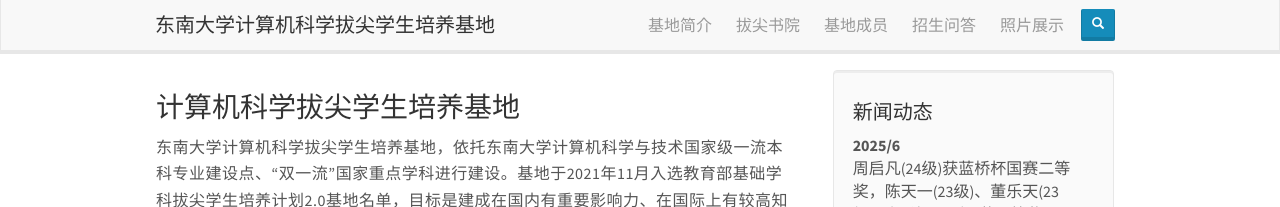
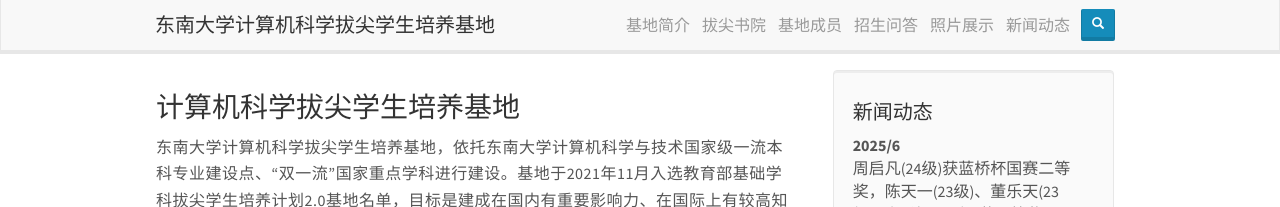
Before and after one commit to ChPu437/chpu437.github.io, a Jekyll site: the page built from _pages/home.md, in a window 1280 px wide. Shown: the top 207 px of the page. Built offline with Jekyll 4.4.1, drawn with Linux system fonts in a browser that asks for light colours; nearby versions of some CDN libraries.

Commit message:
fix: 进一步缩小navbar链接间距

```diff
--- a/_includes/header.html
+++ b/_includes/header.html
@@ -17,6 +17,7 @@
 		<li><a href="{{ site.url }}{{ site.baseurl }}/team">基地成员</a></li>
 		<li><a href="{{ site.url }}{{ site.baseurl }}/admission">招生问答</a></li>
 		<li><a href="{{ site.url }}{{ site.baseurl }}/gallery">照片展示</a></li>
+		<li><a href="{{ site.url }}{{ site.baseurl }}/allnews">新闻动态</a></li>
 		<li><a href="https://www.bing.com/search?q=site%3Abj.cs.seu.edu.cn " target="_blank" style="padding: 9px 25px 9px 5px;"><button class="btn btn-primary btn-sm"><span class="glyphicon glyphicon-search" aria-hidden="true"></span></button></a></li>
 	  </ul>
 	</div>
--- a/_sass/seu-custom/_variables.scss
+++ b/_sass/seu-custom/_variables.scss
@@ -1,4 +1,4 @@
 $main-line-height: 1.65; // 正文行高
 $main-text-spacing: 0.05rem; // 正文字间距
 
-$navbar-right-padding-horizontal: 12px; // 导航右侧padding
+$navbar-right-padding-horizontal: 6px; // 导航右侧padding
```
